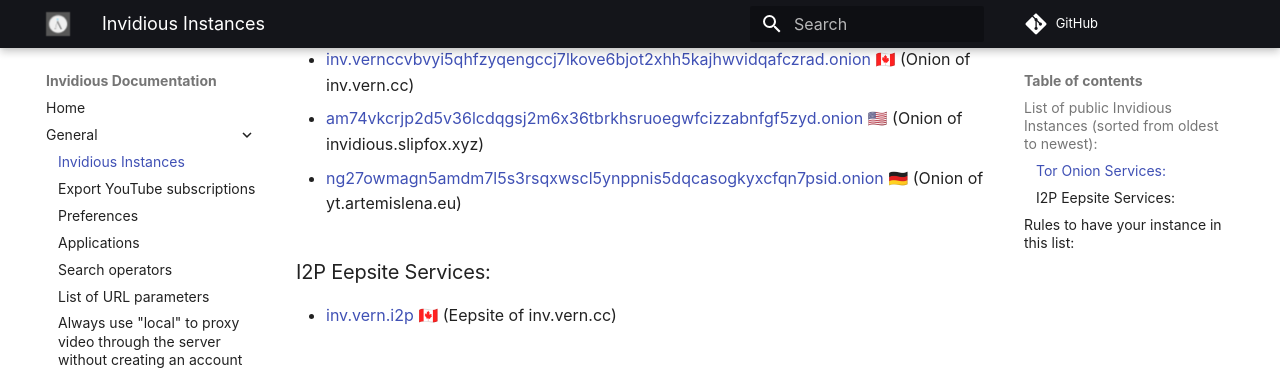
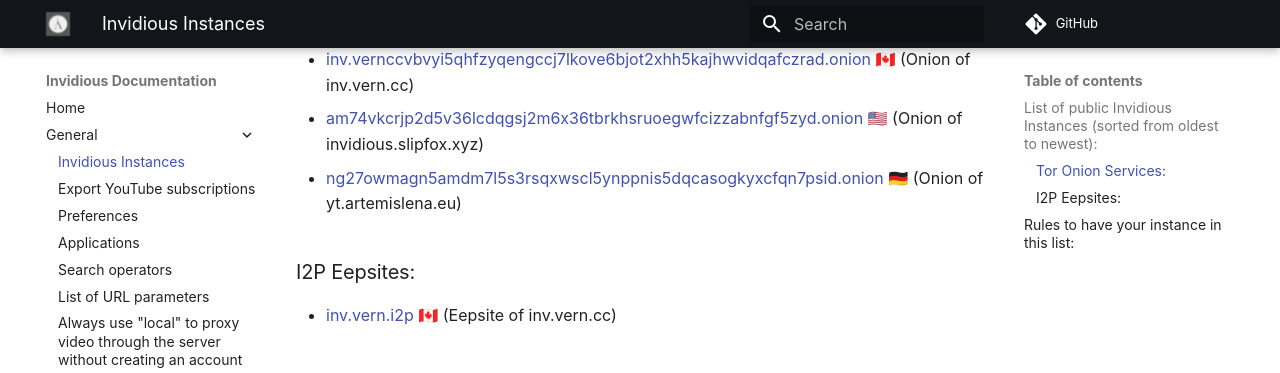
Before and after one commit to iv-org/documentation, an MkDocs documentation site: the page built from docs/instances.md, in a window 1280 px wide and 900 px high, scrolled down 1715 px. Shown: the top 373 px of the window. Built offline with MkDocs 1.6.1 and Material for MkDocs 9.7.7, drawn with Linux system fonts in a browser that asks for light colours; comment, search, counter and statistics services are not loaded.

Commit message:
make it I2P Eepsites instead of I2P Eepsite Services
Co-authored-by: TheFrenchGhosty <47571719+TheFrenchGhosty@users.noreply.github.com>

```diff
--- a/docs/instances.md
+++ b/docs/instances.md
@@ -71,7 +71,7 @@
 
 * [ng27owmagn5amdm7l5s3rsqxwscl5ynppnis5dqcasogkyxcfqn7psid.onion](http://ng27owmagn5amdm7l5s3rsqxwscl5ynppnis5dqcasogkyxcfqn7psid.onion) 🇩🇪 (Onion of yt.artemislena.eu)
 
-### I2P Eepsite Services:
+### I2P Eepsites:
 
 * [inv.vern.i2p](http://verni6dr4qxjgjumnvesxerh5rvhv6oy5ddeibaqy5d7tgbiiyfa.b32.i2p/) 🇨🇦 (Eepsite of inv.vern.cc)
 
```
